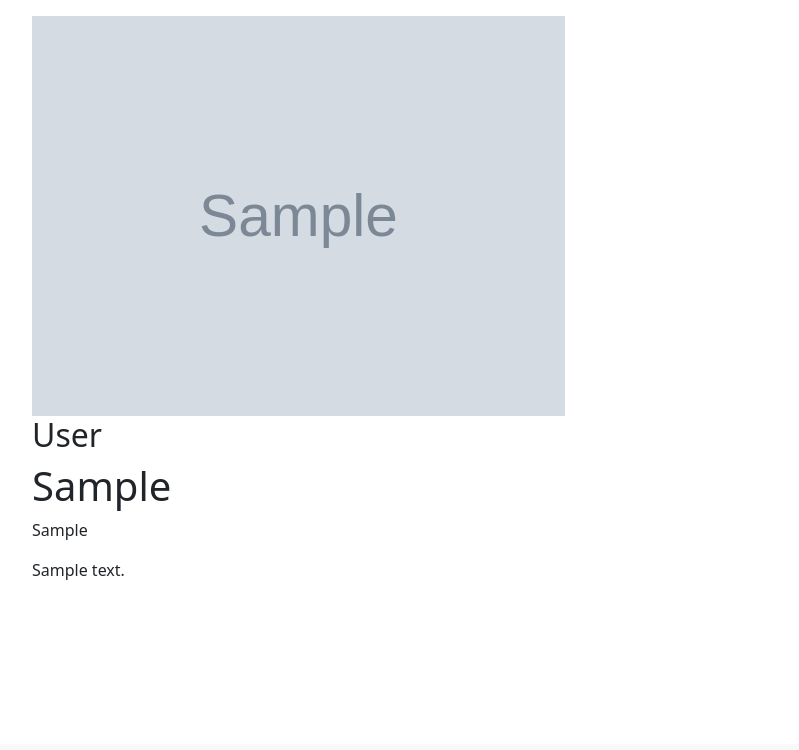
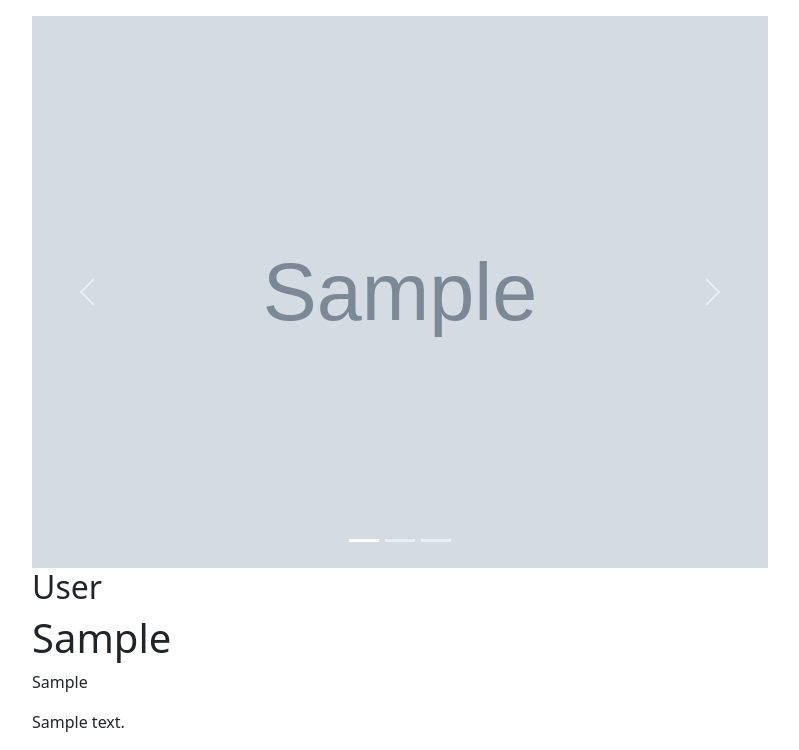
Before and after one commit to edzen12/djangoFirst-2-24, a Django app: a page that uses templates/single-employee.html in a window 1280 px wide. Shown: the part 56-806 px from the top of the page, without its empty margins (50-849 px from the left). Before the commit the page ends 636 px from the top, so only its background shows below. Run offline with Django 4.2, Linux system fonts and the light colour scheme; tables that the repository leaves empty hold one stand-in row (values such as "Sample post"); grey boxes marked "Sample" are stand-in pictures; some libraries are stand-ins or nearby versions.

Commit message:
add images employee

```diff
--- a/apps/about/models.py
+++ b/apps/about/models.py
@@ -43,3 +43,16 @@ class SocialLink(models.Model):
     class Meta:
         verbose_name_plural = 'Соцсети'
         verbose_name = 'соцсеть'
+
+
+class Images(models.Model):
+    employee = models.ForeignKey(Employee, models.CASCADE)
+    title = models.CharField(verbose_name="Название фото", max_length=20)
+    image = models.ImageField(verbose_name="Фото", upload_to='images/')
+
+    def __str__(self):
+        return self.title
+
+    class Meta:
+        verbose_name_plural = 'Фото'
+        verbose_name = 'фото'
--- a/apps/about/views.py
+++ b/apps/about/views.py
@@ -15,7 +15,7 @@ def about(request):
 
 def employee(request):
     category_all = Category.objects.filter(news__isnull=False).distinct()
-    employee = Employee.objects.prefetch_related('sociallink_set')
+    employee = Employee.objects.prefetch_related("sociallink_set", "images_set")
     context = {
         'category_all':category_all,
         'employee':employee,
--- a/templates/employee.html
+++ b/templates/employee.html
@@ -8,7 +8,6 @@
         {% for emp in employee %}
             <div class="col-lg-4">
                 <div class="card">
-                    <a href="">
                     <div class="imgBlock" style="height: 200px;">
                         {% if emp.image %}
                             <img style="height: 100%; object-fit: cover;"  class="img-thumbnail" src="{{emp.image.url}}" alt="">
--- a/templates/single-employee.html
+++ b/templates/single-employee.html
@@ -5,7 +5,35 @@
     <div class="row">
         <!-- col -->
         <div class="col-lg-8">
-            <img height="400px" src="{{employee.image.url}}" alt="">
+            <!--  -->
+            {% if employee.images_set.all %}
+            <div id="carouselExampleIndicators" class="carousel slide">
+                <div class="carousel-indicators">
+                    <button type="button" data-bs-target="#carouselExampleIndicators" data-bs-slide-to="0" class="active" aria-current="true" aria-label="Slide 1"></button>
+                    <button type="button" data-bs-target="#carouselExampleIndicators" data-bs-slide-to="1" aria-label="Slide 2"></button>
+                    <button type="button" data-bs-target="#carouselExampleIndicators" data-bs-slide-to="2" aria-label="Slide 3"></button>
+                </div>
+                <div class="carousel-inner">
+                    <div class="carousel-item active">
+                    <img src="{{employee.image.url}}" class="d-block w-100" alt="...">
+                    </div>
+                    {% for imgs in employee.images_set.all %}
+                    <div class="carousel-item">
+                    <img src="{{ imgs.image.url }}" class="d-block w-100" alt="...">
+                    </div>
+                    {% endfor %}
+                </div>
+                <button class="carousel-control-prev" type="button" data-bs-target="#carouselExampleIndicators" data-bs-slide="prev">
+                    <span class="carousel-control-prev-icon" aria-hidden="true"></span>
+                    <span class="visually-hidden">Предыдущий</span>
+                </button>
+                <button class="carousel-control-next" type="button" data-bs-target="#carouselExampleIndicators" data-bs-slide="next">
+                    <span class="carousel-control-next-icon" aria-hidden="true"></span>
+                    <span class="visually-hidden">Следующий</span>
+                </button>
+                </div>
+                {% endif %}
+            <!--  -->
             <h2>{{employee.fullname}}</h2>
             <h1>{{employee.position}}</h1>
             <p>{{employee.exp}}</p>
```
Also changed, not shown: apps/about/admin.py (+5 -2 lines), apps/about/migrations/0008_images.py (added), apps/about/migrations/0009_alter_images_employee.py (added), apps/about/migrations/0010_alter_images_employee.py (added).
